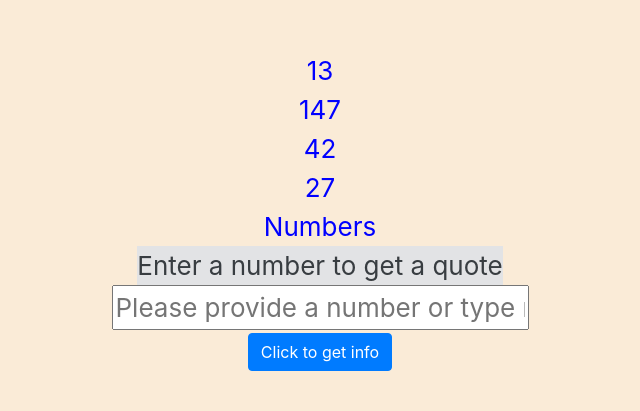
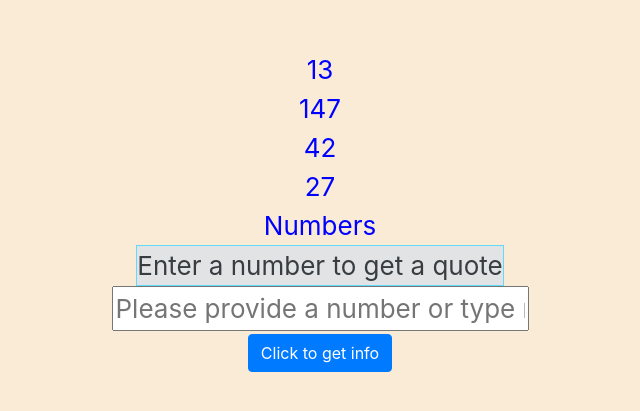
Before and after one commit to mrkamlesh/React-Redux-Saga-Numbers-API, a React app: page / in a window 1280 px wide. Shown: the part 189-600 px from the top of the page, without its empty margins (320-960 px from the left). Built offline with nearby package versions, Linux system fonts and the light colour scheme.

Commit message:
added flexbox behaviour

```diff
--- a/src/styles/App.scss
+++ b/src/styles/App.scss
@@ -49,15 +49,12 @@
   color: blue;
 }
 
-.App-link {
-  color: #61dafb;
+.flex-container {
+  display: flex;
+  border: 1px solid #61dafb;
 }
 
-@keyframes App-logo-spin {
-  from {
-    transform: rotate(0deg);
-  }
-  to {
-    transform: rotate(360deg);
-  }
+.flex-row {
+  flex-direction: row;
+  justify-content: space-around;
 }
```
